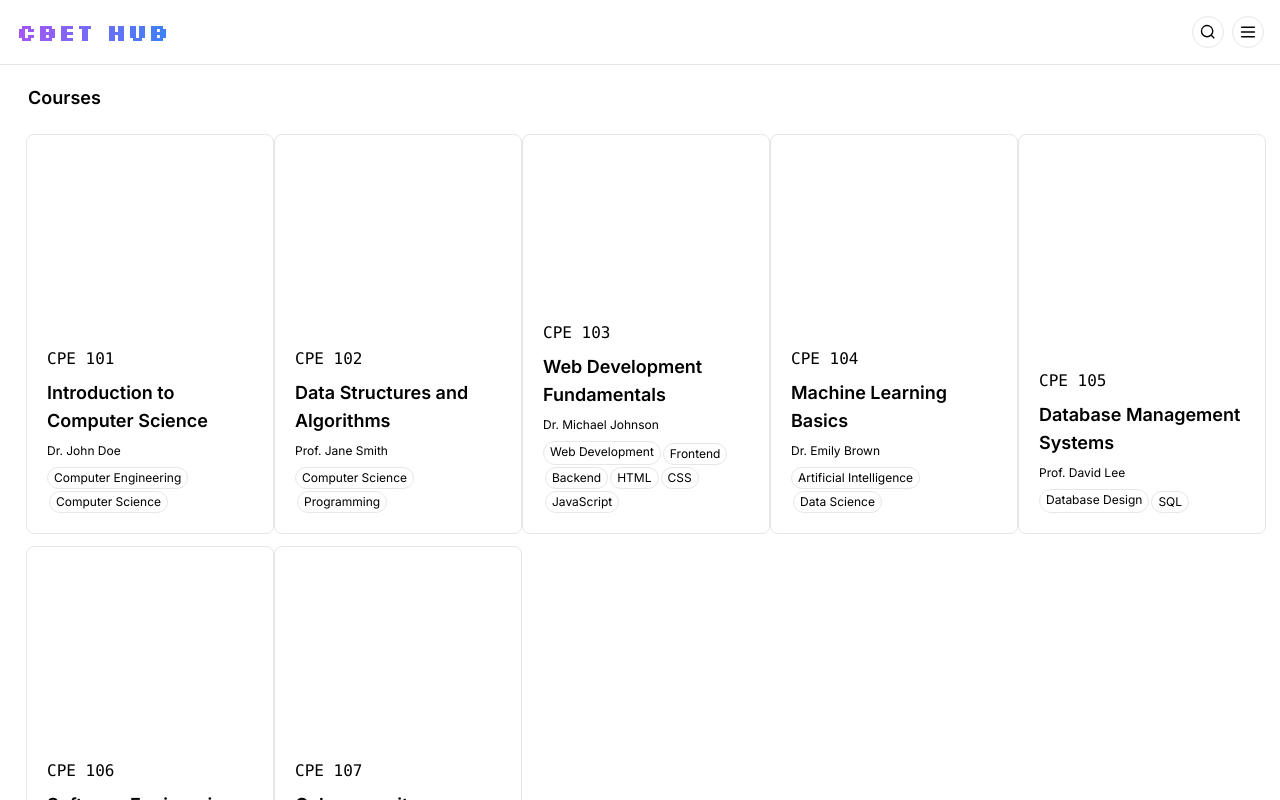
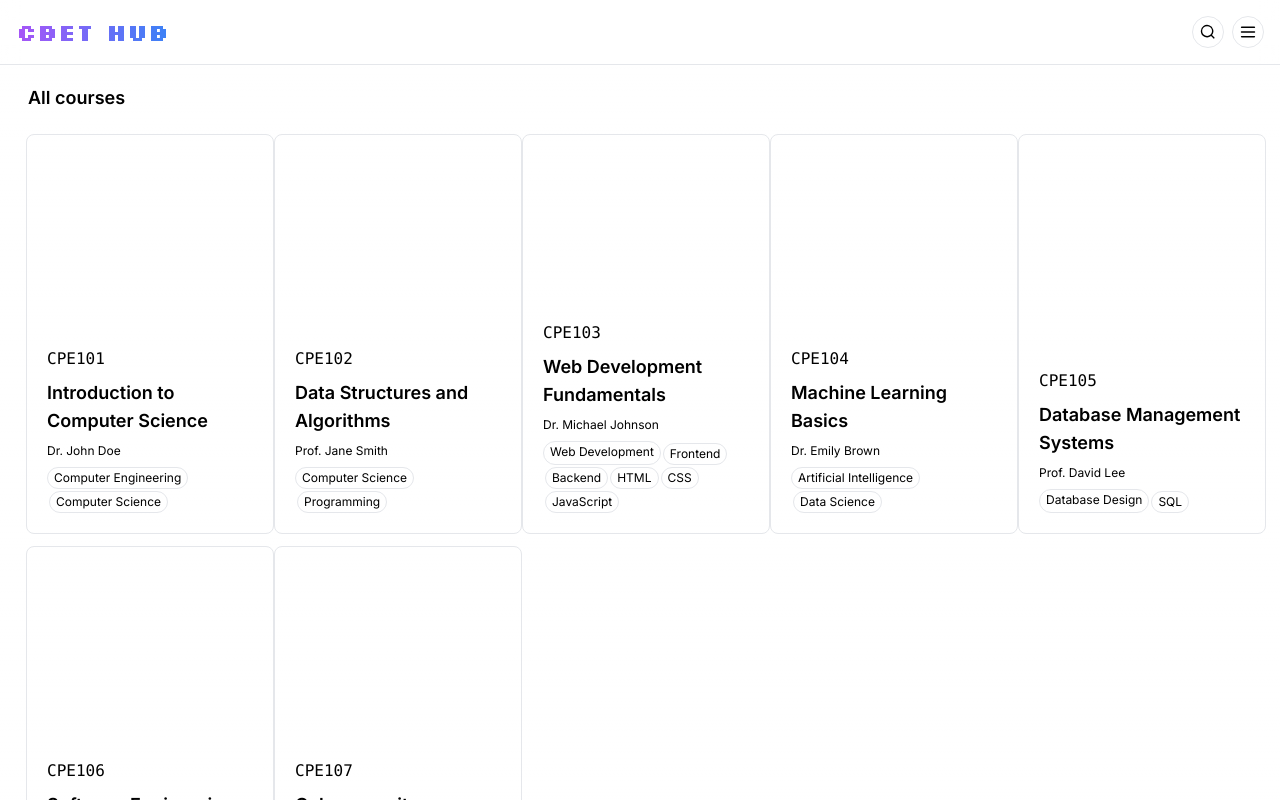
Before and after one commit to jdboachie/cbethub, a Next.js app: page / in a window 1280 px wide. Shown: the top 800 px of the page. Built offline with nearby package versions, Linux system fonts and the light colour scheme.

Commit message:
dev update: beginning course view page

```diff
--- a/app/course/[id].tsx
+++ /dev/null
@@ -1,9 +0,0 @@
-import React from 'react'
-
-const Page = () => {
-  return (
-    <div>hi</div>
-  )
-}
-
-export default Page
--- /dev/null
+++ b/app/course/[slug]/page.tsx
@@ -0,0 +1,26 @@
+'use client'
+
+import Header from "@/components/Header"
+
+const page = (
+    {params}: {params: {slug:string}}
+) => {
+  return (
+    <div
+        className="flex flex-col items-center justify-center w-full flex-1 text-center space-y-5"
+    >
+        <Header />
+        <main
+            className='w-full p-5 pt-16 space-y-4 max-w-7xl'
+        >
+            <p
+                className='w-full px-2 text-left text-lg font-semibold dark:text-[#eee]'
+            >
+                {params.slug.toUpperCase()}
+            </p>
+        </main>
+    </div>
+  )
+}
+
+export default page
--- a/app/course/page.tsx
+++ /dev/null
@@ -1,9 +0,0 @@
-import React from 'react'
-
-const page = () => {
-  return (
-    <div>page</div>
-  )
-}
-
-export default page
--- a/app/page.tsx
+++ b/app/page.tsx
@@ -26,48 +26,48 @@ const Home = () => {
             <p
                 className='w-full px-2 text-left text-lg font-semibold dark:text-[#eee]'
             >
-                Courses
+                All courses
             </p>
             <div className='w-full max-sm:justify-center max-lg:justify-center flex'>
                 <div className="w-fit grid grid-cols-5 max-sm:grid-cols-1 max-md:grid-cols-3 max-lg:grid-cols-4">
                     <CourseCard
-                        courseCode='CPE 101'
+                        courseCode='CPE101'
                         courseName='Introduction to Computer Science'
                         lecturerName='Dr. John Doe'
                         tags={['Computer Engineering', 'Computer Science']}
                     />
                     <CourseCard
-                        courseCode='CPE 102'
+                        courseCode='CPE102'
                         courseName='Data Structures and Algorithms'
                         lecturerName='Prof. Jane Smith'
                         tags={['Computer Science', 'Programming']}
                     />
                     <CourseCard
-                        courseCode='CPE 103'
+                        courseCode='CPE103'
                         courseName='Web Development Fundamentals'
                         lecturerName='Dr. Michael Johnson'
                         tags={['Web Development', 'Frontend', 'Backend', 'HTML', 'CSS', 'JavaScript']}
                     />
                     <CourseCard
-                        courseCode='CPE 104'
+                        courseCode='CPE104'
                         courseName='Machine Learning Basics'
                         lecturerName='Dr. Emily Brown'
                         tags={['Artificial Intelligence', 'Data Science']}
                     />
                     <CourseCard
-                        courseCode='CPE 105'
+                        courseCode='CPE105'
                         courseName='Database Management Systems'
                         lecturerName='Prof. David Lee'
                         tags={['Database Design', 'SQL']}
                     />
                     <CourseCard
-                        courseCode='CPE 106'
+                        courseCode='CPE106'
                         courseName='Software Engineering Principles'
                         lecturerName='Dr. Samantha White'
                         tags={['Software Development', 'Project Management']}
                     />
                     <CourseCard
-                        courseCode='CPE 107'
+                        courseCode='CPE107'
                         courseName='Cybersecurity Fundamentals'
                         lecturerName='Prof. Alex Rodriguez'
                         tags={['Network Security', 'Information Systems']}
--- a/components/CourseCard.tsx
+++ b/components/CourseCard.tsx
@@ -19,7 +19,7 @@ const CourseCard = (
     <Link
         className='border rounded-lg dark:border-[#333] w-full h-[50vh] max-sm:h-fit p-5 justify-end items-start flex flex-col space-y-2 m-1.5 cursor-pointer
                 transition duration-300 ease-in-out'
-        href={'/courses/' + courseCode?.toLowerCase().replace(/\s/g, '')}
+        href={'/course/' + courseCode?.toLowerCase()}
     >
         <p className="font-mono max-sm:text-xs">{courseCode}</p>
         <p
```
Also changed, not shown: app/course/not-found.tsx (deleted).
